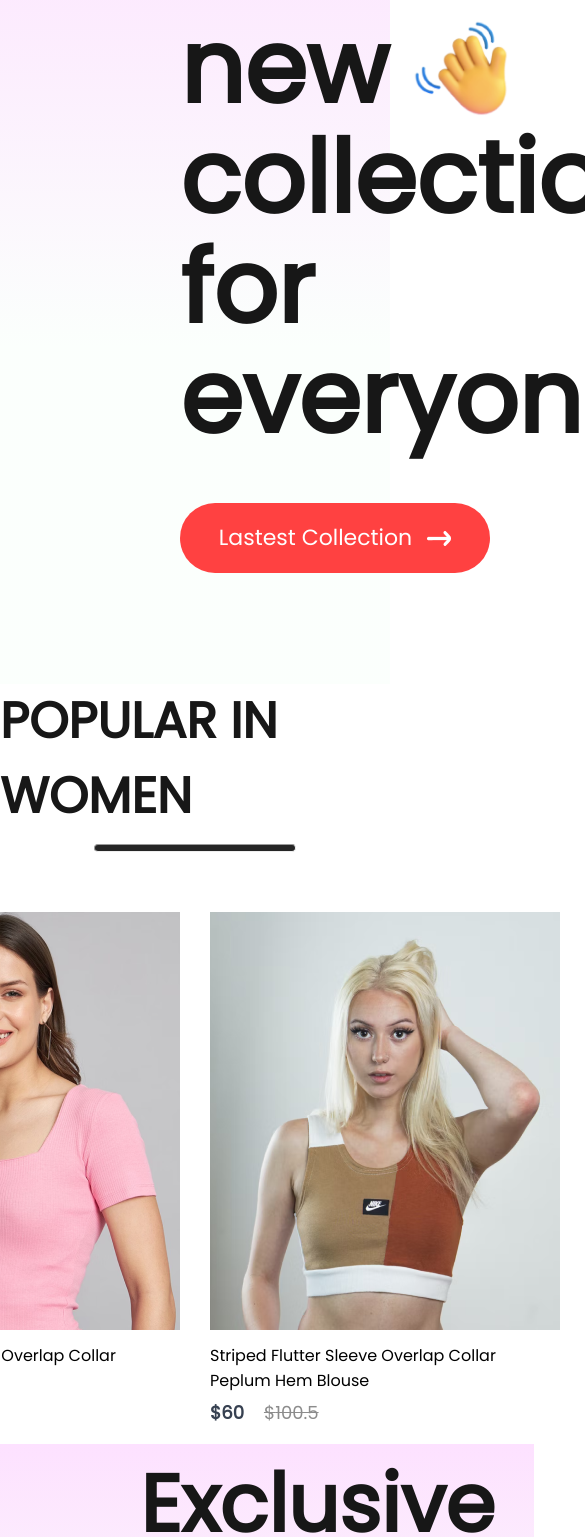
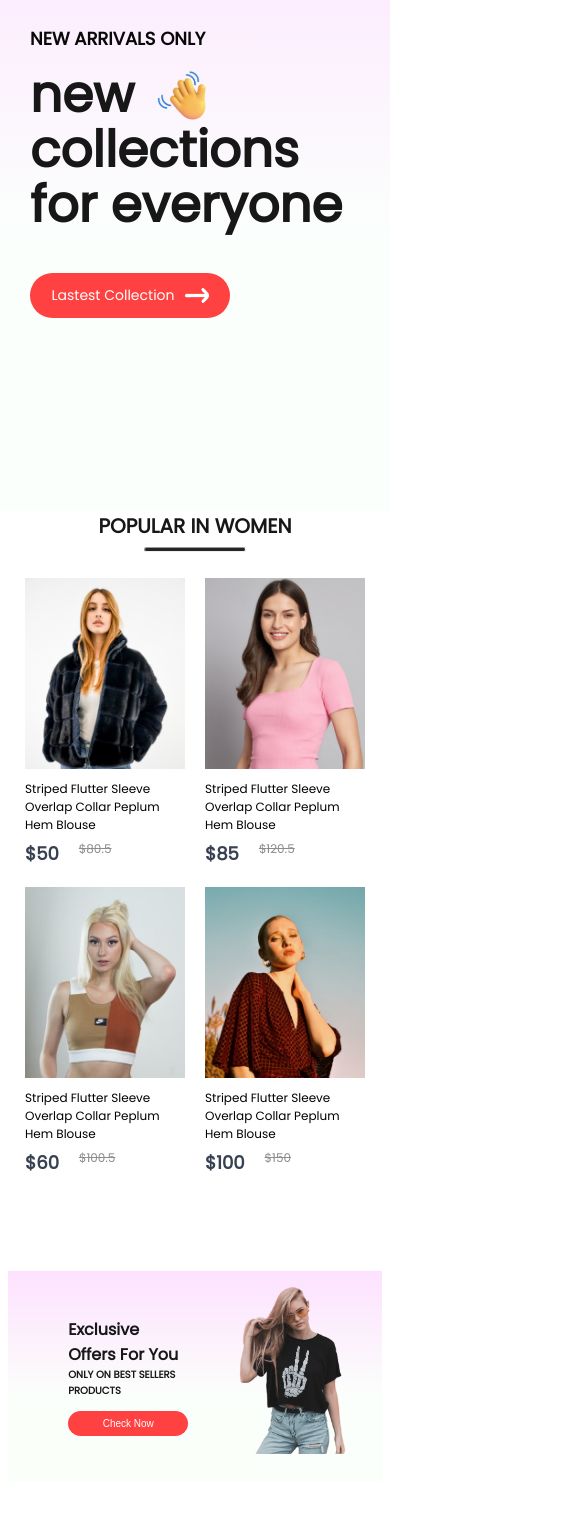
Before and after one commit to hungvu301999/sells, a React (Create React App) app: page / in a window 390 px wide. Shown: the part 220-1757 px from the top of the page, 585 px wide, since content can reach past the window. Built offline with nearby package versions, Linux system fonts and the light colour scheme.

Commit message:
Responsive Shop page

```diff
--- a/src/Components/Footer/Footer.css
+++ b/src/Components/Footer/Footer.css
@@ -55,3 +55,28 @@
     height: 3px;
     background: #c7c7c7;
 }
+@media (max-width: 800px) {
+    .footer {
+        gap: 20px;
+    }
+    .footer-logo {
+        gap: 10px;
+        align-items: end;
+    }
+    .footer-logo img {
+        width: 40px;
+    }
+    .footer-logo p {
+        font-size: 25px;
+    }
+    .footer-links {
+        font-size: 14px;
+        gap: 10px;
+    }
+    .footer-social-icon img {
+        width: 22px;
+    }
+    .footer-copyright {
+        font-size: 13px;
+    }
+}
--- a/src/Components/Hero/Hero.css
+++ b/src/Components/Hero/Hero.css
@@ -28,7 +28,7 @@
     gap: 20px;
 }
 .hero-hand-icon img {
-    width: 105px;
+    width: 110px;
 }
 .hero-lastest-btn {
     display: flex;
@@ -50,3 +50,102 @@
     align-items: center;
     justify-content: center;
 }
+.hero-right img {
+    width: 400px;
+}
+@media (max-width: 1280px) {
+    .hero {
+        height: 80vh;
+    }
+    .hero-left {
+        padding-left: 100px;
+    }
+    .hero-left h2 {
+        font-size: 22px;
+    }
+    .hero-left p {
+        font-size: 60px;
+    }
+    .hero-hand-icon img {
+        width: 80px;
+    }
+    .hero-lastest-btn {
+        gap: 10px;
+        width: 250px;
+        height: 60px;
+        margin-top: 20px;
+        font-size: 18px;
+    }
+    /* .hero-right img {
+        width: 450px;
+    } */
+}
+
+@media (max-width: 1024px) {
+    .hero-left {
+        padding-left: 80px;
+    }
+    .hero-left h2 {
+        font-size: 20px;
+    }
+    .hero-left p {
+        font-size: 50px;
+    }
+    .hero-hand-icon img {
+        width: 65px;
+    }
+    .hero-lastest-btn {
+        width: 220px;
+        height: 50px;
+        font-size: 16px;
+    }
+    .hero-right img {
+        width: 300px;
+    }
+}
+
+@media (max-width: 800px) {
+    .hero-left {
+        padding-left: 30px;
+    }
+    .hero-left h2 {
+        font-size: 16px;
+    }
+    .hero-left p {
+        font-size: 40px;
+    }
+    .hero-hand-icon img {
+        width: 50px;
+    }
+    .hero-lastest-btn {
+        width: 175px;
+        height: 40px;
+        font-size: 13px;
+    }
+    .hero-right img {
+        width: 250px;
+    }
+}
+
+@media (max-width: 500px) {
+    .hero {
+        flex-direction: column;
+    }
+    .hero-right {
+        display: none;
+    }
+    .hero-left h2 {
+        font-size: 18px;
+    }
+    .hero-left p {
+        font-size: 50px;
+    }
+    .hero-hand-icon img {
+        width: 55px;
+    }
+    .hero-lastest-btn {
+        width: 200px;
+        height: 45px;
+        font-size: 14px;
+    }
+}
--- a/src/Components/Item/Item.css
+++ b/src/Components/Item/Item.css
@@ -1,5 +1,8 @@
 .item {
-    width: 350px;
+    width: 280px;
+}
+.item img {
+    width: 280px;
 }
 .item p {
     margin: 6px 0px;
@@ -23,3 +26,47 @@
     transform: scale(1.05);
     transition: 0.6s;
 }
+@media (max-width: 1280px) {
+    .item {
+        width: 222px;
+        font-size: 14px;
+    }
+    .item img {
+        width: 220px;
+    }
+    .item-old-price {
+        font-size: 14px;
+    }
+}
+@media (max-width: 1024px) {
+    .item {
+        width: 170px;
+        font-size: 13px;
+    }
+    .item img {
+        width: 170px;
+    }
+    .item-old-price {
+        font-size: 13px;
+    }
+}
+@media (max-width: 800px) {
+    .item {
+        width: 120px;
+        font-size: 12px;
+    }
+    .item img {
+        width: 120px;
+    }
+    .item-old-price {
+        font-size: 12px;
+    }
+}
+@media (max-width: 500px) {
+    .item {
+        width: 160px;
+    }
+    .item img {
+        width: 160px;
+    }
+}
--- a/src/Components/Navbar/Navbar.css
+++ b/src/Components/Navbar/Navbar.css
@@ -159,7 +159,7 @@
 }
 @media (max-width: 500px) {
     .navbar {
-        width: 8px 0px;
+        padding: 8px 0px;
         gap: 0px;
     }
     .nav-logo {
--- a/src/Components/NewCollections/NewCollections.css
+++ b/src/Components/NewCollections/NewCollections.css
@@ -22,3 +22,51 @@
     margin-top: 50px;
     gap: 30px;
 }
+
+@media (max-width: 1280px) {
+    .new-collections h1 {
+        font-size: 40px;
+    }
+    .new-collections hr {
+        width: 160px;
+        height: 4px;
+    }
+    .collections {
+        gap: 20px;
+        margin-top: 30px;
+    }
+}
+@media (max-width: 1024px) {
+    .new-collections h1 {
+        font-size: 30px;
+    }
+    .new-collections hr {
+        width: 120px;
+        height: 3px;
+    }
+    .collections {
+        gap: 15px;
+        margin-top: 20px;
+    }
+}
+@media (max-width: 800px) {
+    .new-collections {
+        gap: 6px;
+    }
+    .new-collections h1 {
+        font-size: 20px;
+    }
+    .new-collections hr {
+        width: 100px;
+    }
+    .collections {
+        gap: 5px;
+    }
+}
+@media (max-width: 500px) {
+    .collections {
+        display: grid;
+        grid-template-columns: 1fr 1fr;
+        gap: 20px;
+    }
+}
--- a/src/Components/NewsLetter/NewsLetter.css
+++ b/src/Components/NewsLetter/NewsLetter.css
@@ -1,6 +1,6 @@
 .newsletter {
     width: 65%;
-    height: 40vh;
+    height: 50vh;
     display: flex;
     flex-direction: column;
     align-items: center;
@@ -48,3 +48,98 @@
     font-size: 16px;
     cursor: pointer;
 }
+@media (max-width: 1280px) {
+    .newsletter {
+        padding: 0px 80px;
+        margin-bottom: 120px;
+        gap: 20px;
+    }
+    .newsletter h1 {
+        font-size: 36px;
+    }
+    .newsletter p {
+        font-size: 16px;
+    }
+    .newsletter div {
+        width: 600px;
+        height: 60px;
+    }
+    .newsletter div input {
+        width: 400px;
+    }
+    .newsletter div button {
+        width: 160px;
+        height: 60px;
+    }
+}
+@media (max-width: 1024px) {
+    .newsletter {
+        margin-bottom: 60px;
+    }
+    .newsletter h1 {
+        font-size: 30px;
+    }
+    .newsletter p {
+        font-size: 14px;
+    }
+    .newsletter div {
+        width: 500px;
+        height: 50px;
+    }
+    .newsletter div input {
+        width: 300px;
+        font-size: 14px;
+    }
+    .newsletter div button {
+        width: 120px;
+        height: 50px;
+        font-size: 14px;
+    }
+}
+@media (max-width: 800px) {
+    .newsletter {
+        margin-bottom: 30px;
+        height: 35vh;
+    }
+    .newsletter h1 {
+        font-size: 18px;
+    }
+    .newsletter p {
+        font-size: 12px;
+    }
+    .newsletter div {
+        width: 400px;
+        height: 40px;
+    }
+    .newsletter div input {
+        width: 200px;
+        font-size: 13px;
+    }
+    .newsletter div button {
+        width: 100px;
+        height: 40px;
+        font-size: 13px;
+    }
+}
+@media (max-width: 500px) {
+    .newsletter {
+        padding: 0;
+        width: 100%;
+        height: 25vh;
+        gap: 15px;
+    }
+    .newsletter h1 {
+        font-size: 16px;
+    }
+    .newsletter p {
+        font-size: 13px;
+        max-width: 200px;
+        text-align: center;
+    }
+    .newsletter div {
+        width: 290px;
+    }
+    .newsletter div input {
+        width: 130px;
+    }
+}
--- a/src/Components/Offers/Offers.css
+++ b/src/Components/Offers/Offers.css
@@ -1,6 +1,6 @@
 .offers {
     width: 65%;
-    height: 60vh;
+    height: 76vh;
     display: flex;
     margin: auto;
     padding: 0px 140px;
@@ -42,3 +42,93 @@
     justify-content: center;
     padding: 50px;
 }
+.offers-right img {
+    width: 320px;
+}
+@media (max-width: 1280px) {
+    .offers {
+        padding: 0px 80px;
+        margin-bottom: 120px;
+    }
+    .offers-left h1 {
+        font-size: 40px;
+    }
+    .offers-left p {
+        font-size: 18px;
+    }
+    .offers-right img {
+        width: 300px;
+    }
+    .offers-left button {
+        width: 220px;
+        height: 50px;
+        font-size: 18px;
+    }
+    .offers-right {
+        padding-top: 30px;
+    }
+}
+@media (max-width: 1024px) {
+    .offers {
+        padding: 0px 60px;
+        margin-bottom: 80px;
+        height: 40vh;
+    }
+    .offers-left h1 {
+        font-size: 30px;
+    }
+    .offers-left p {
+        font-size: 16px;
+    }
+    .offers-right img {
+        width: 200px;
+    }
+    .offers-left button {
+        width: 160px;
+        height: 40px;
+        font-size: 16px;
+    }
+    /* .offers-right {
+        padding-top: 10px;
+    } */
+}
+@media (max-width: 800px) {
+    .offers {
+        margin-bottom: 60px;
+    }
+    .offers-left h1 {
+        font-size: 22px;
+    }
+    .offers-left p {
+        font-size: 13px;
+    }
+    .offers-right img {
+        width: 180px;
+    }
+    .offers-left button {
+        width: 140px;
+        height: 30px;
+        font-size: 12px;
+    }
+}
+@media (max-width: 500px) {
+    .offers {
+        margin-bottom: 50px;
+        height: 25vh;
+    }
+    .offers-left h1 {
+        font-size: 16px;
+    }
+    .offers-left p {
+        font-size: 10px;
+    }
+    .offers-right img {
+        width: 120px;
+    }
+    .offers-left button {
+        width: 120px;
+        height: 25px;
+        font-size: 10px;
+        margin-top: 12px;
+    }
+}
--- a/src/Components/Popular/Popular.css
+++ b/src/Components/Popular/Popular.css
@@ -21,3 +21,61 @@
     display: flex;
     gap: 30px;
 }
+
+@media (max-width: 1280px) {
+    /* .popular {
+        height: 90vh;
+    } */
+    .popular h1 {
+        font-size: 40px;
+    }
+    .popular hr {
+        width: 160px;
+        height: 4px;
+    }
+    .popular-item {
+        gap: 20px;
+        margin-top: 30px;
+    }
+}
+@media (max-width: 1024px) {
+    .popular {
+        height: 60vh;
+    }
+    .popular h1 {
+        font-size: 30px;
+    }
+    .popular hr {
+        width: 120px;
+        height: 3px;
+    }
+    .popular-item {
+        gap: 15px;
+        margin-top: 20px;
+    }
+}
+@media (max-width: 800px) {
+    .popular {
+        height: 50vh;
+        gap: 6px;
+    }
+    .popular h1 {
+        font-size: 20px;
+    }
+    .popular hr {
+        width: 100px;
+    }
+    .popular-item {
+        gap: 5px;
+    }
+}
+@media (max-width: 500px) {
+    .popular {
+        height: 90vh;
+    }
+    .popular-item {
+        display: grid;
+        grid-template-columns: 1fr 1fr;
+        gap: 20px;
+    }
+}
```
